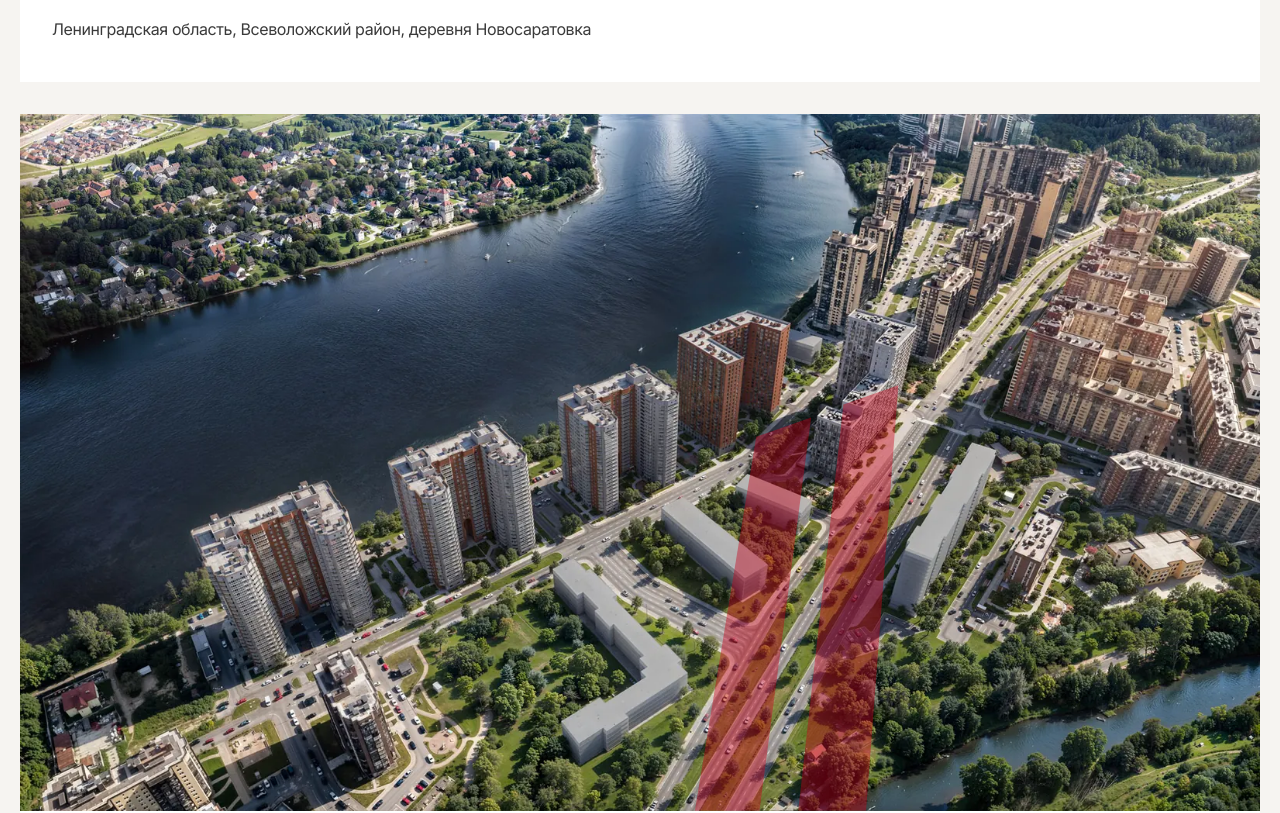
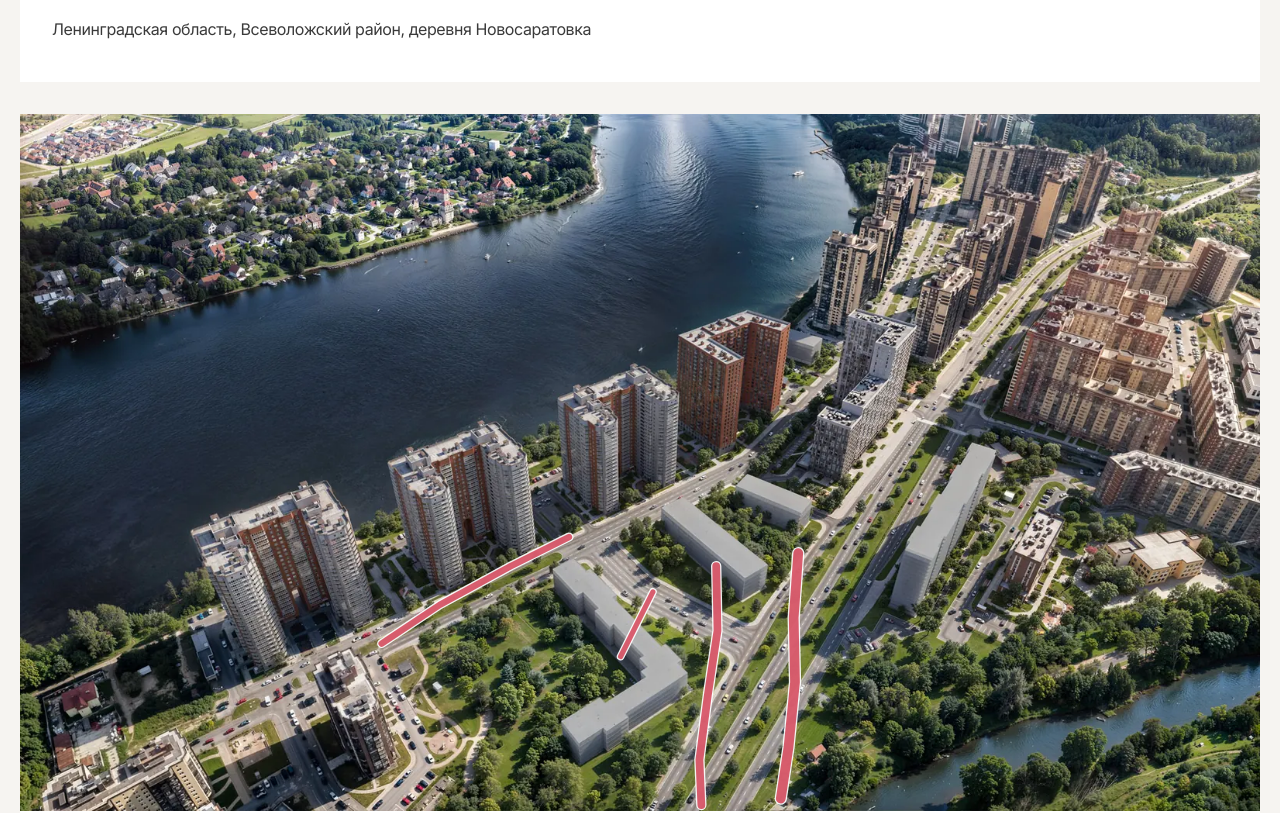
Before and after one commit to efim21350-maker/gorizont-site, a Next.js app: page /obekty in a window 1280 px wide. Shown: the part 2411-3224 px from the top of the page. Built offline with nearby package versions, Linux system fonts and the light colour scheme.

Commit message:
fix: trace the panorama roads instead of straight bands
The highlight follows the visible asphalt and stops before buildings.
A light stroke draws on, and the schematic caption stays.

```diff
--- a/app/(pages)/obekty/page.tsx
+++ b/app/(pages)/obekty/page.tsx
@@ -26,13 +26,13 @@ export default function ProjectsPage() {
             {objects.map((item) => (
               <article key={item.title} className="bg-white">
                 <figure>
-                  <div className="relative">
+                  <div className={item.roads ? 'relative aspect-[1920/1079]' : 'relative'}>
                     <img
                       src={item.image}
                       alt={item.alt}
                       width={item.width}
                       height={item.height}
-                      className="block h-auto w-full"
+                      className={item.roads ? 'absolute inset-0 h-full w-full object-fill' : 'block h-auto w-full'}
                     />
                     {item.roads ? (
                       <svg
@@ -41,8 +41,27 @@ export default function ProjectsPage() {
                         preserveAspectRatio="none"
                         aria-hidden="true"
                       >
-                        {roadHighlight.map((points) => (
-                          <polygon key={points} points={points} fill="#C5001C" fillOpacity="0.42" />
+                        {roadHighlight.map((road, index) => (
+                          <g key={road.points}>
+                            {[
+                              { stroke: '#fff', opacity: 0.92, width: road.width + 4 },
+                              { stroke: '#C5001C', opacity: 0.62, width: road.width },
+                            ].map((layer) => (
+                              <polyline
+                                key={layer.stroke}
+                                points={road.points}
+                                fill="none"
+                                stroke={layer.stroke}
+                                strokeOpacity={layer.opacity}
+                                strokeWidth={layer.width}
+                                strokeLinecap="round"
+                                strokeLinejoin="round"
+                                pathLength={1}
+                                className="road-draw"
+                                style={{ animationDelay: `${index * 0.18}s` }}
+                              />
+                            ))}
+                          </g>
                         ))}
                       </svg>
                     ) : null}
--- a/src/assets/styles/base.css
+++ b/src/assets/styles/base.css
@@ -367,6 +367,18 @@
   }
 }
 
+.road-draw {
+  stroke-dasharray: 1;
+  stroke-dashoffset: 1;
+  animation: road-draw 1.5s ease forwards;
+}
+
+@keyframes road-draw {
+  to {
+    stroke-dashoffset: 0;
+  }
+}
+
 @media (prefers-reduced-motion: reduce) {
   .horizon-line,
   .horizon-sun,
@@ -397,6 +409,11 @@
   .horizon-sun {
     transform: translateY(-50%);
   }
+
+  .road-draw {
+    animation: none;
+    stroke-dashoffset: 0;
+  }
 }
 
 @utility card {
--- a/src/lib/objects.ts
+++ b/src/lib/objects.ts
@@ -56,6 +56,12 @@ export const objects: ObjectCard[] = [
   },
 ];
 
-// Coordinates are pixels of the original 1920×1079 panorama. Only the two
-// asphalt roads that stay visible along the right side of that picture.
-export const roadHighlight = ['1275,450 1360,420 1310,1079 1205,1079', '1140,500 1225,470 1145,1079 1045,1079'];
+// Centerlines in the original 1920×1079 panorama. Each stroke stays inside
+// the asphalt: the highway, the road beside it, the road in front of the
+// towers, and one courtyard drive. Widths are viewBox pixels.
+export const roadHighlight = [
+  { width: 15, points: '1205,680 1198,780 1200,880 1190,980 1178,1060' },
+  { width: 12, points: '1078,700 1080,800 1065,900 1052,1000 1055,1070' },
+  { width: 10, points: '560,820 650,760 760,700 850,655' },
+  { width: 8, points: '980,740 955,790 930,840' },
+];
```
